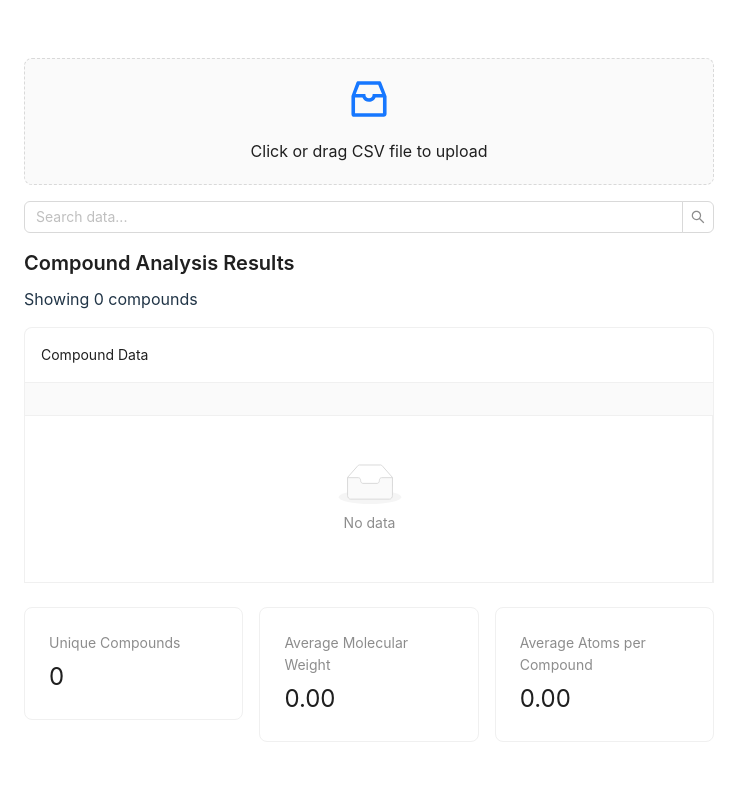
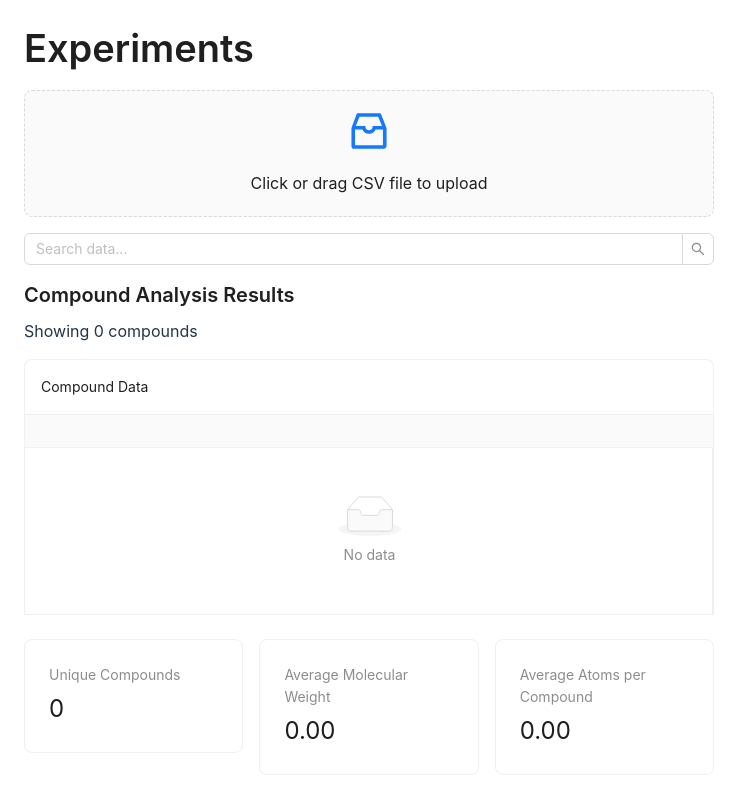
Before and after one commit to igor9levi/moleculecsvparser, a React (Vite) app: page / in a window 1280 px wide. Shown: the whole page, without its empty margins (0-753 px from the left). Built offline with nearby package versions, Linux system fonts and the light colour scheme.

Commit message:
add title

```diff
--- a/src/App.tsx
+++ b/src/App.tsx
@@ -43,6 +43,8 @@ function App() {
 
   return (
     <div style={{ padding: '24px' }}>
+      <Title>Experiments</Title>
+
       <Upload.Dragger
         accept=".csv"
         beforeUpload={handleUpload}
```
